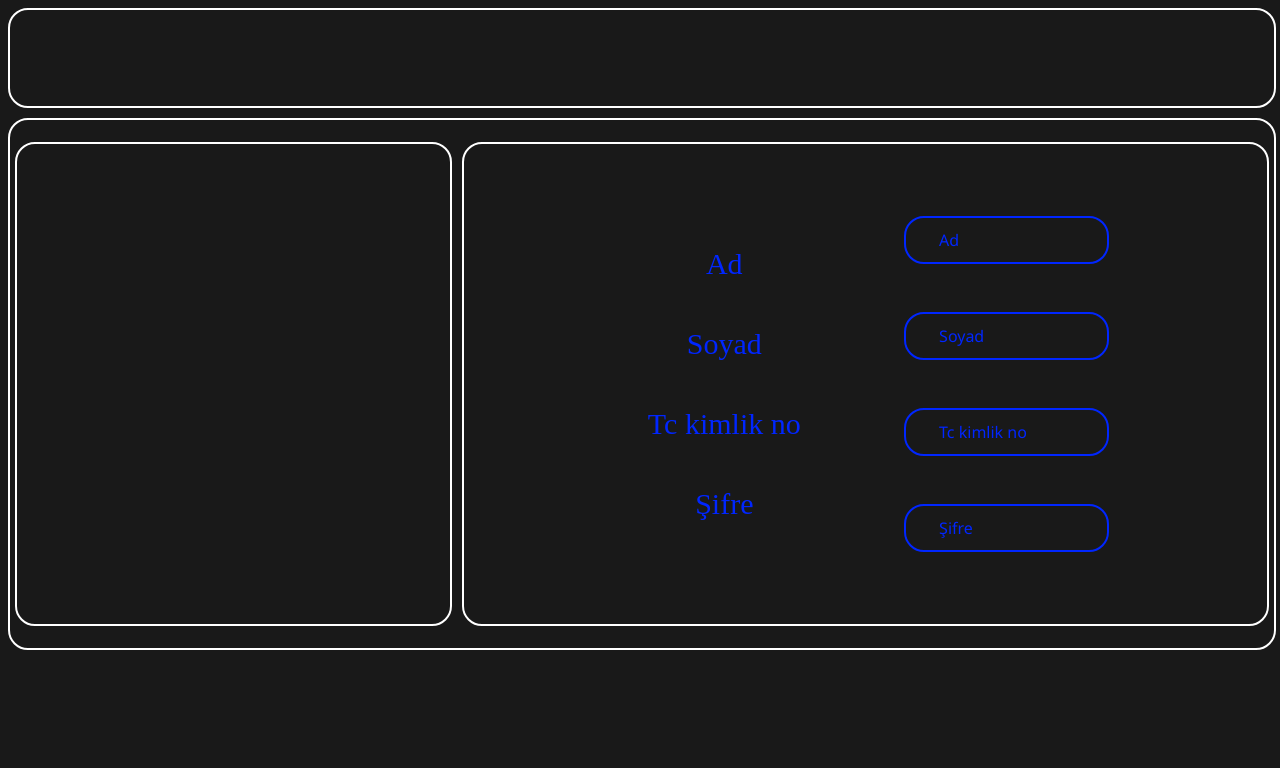
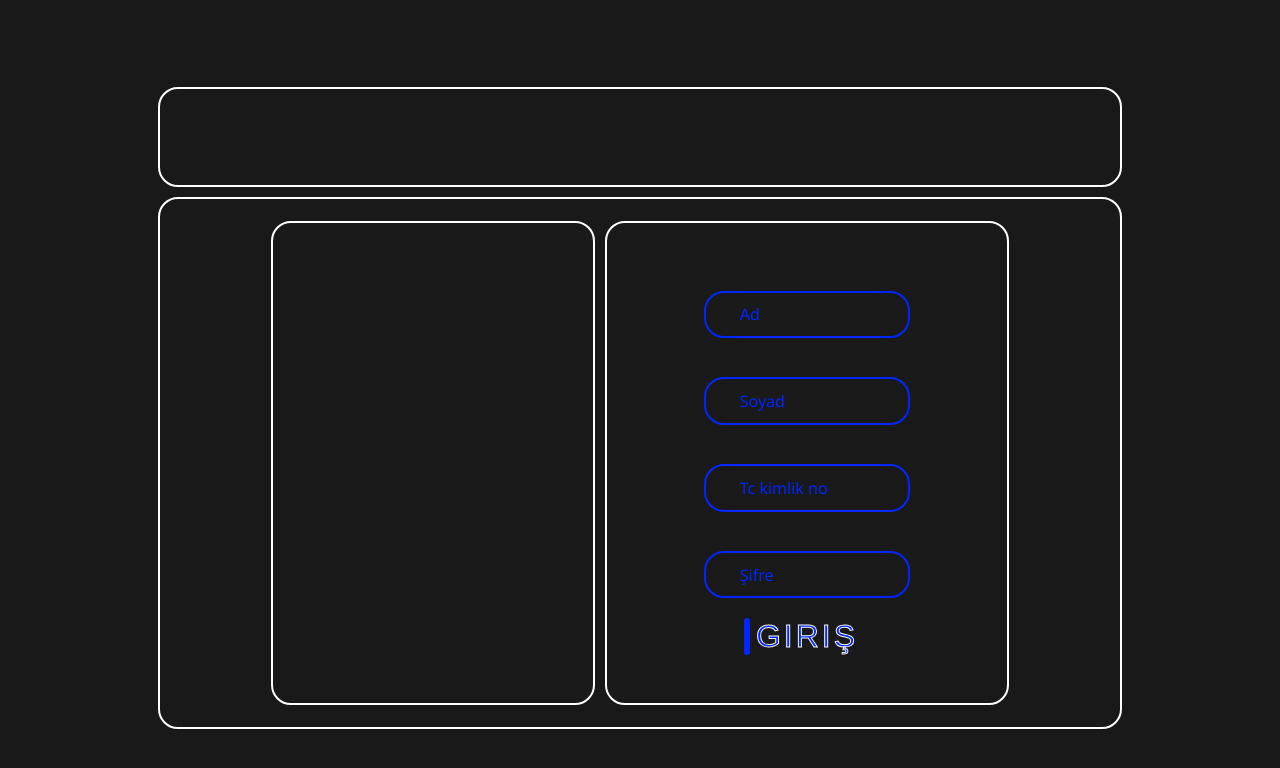
Before and after one commit to MustafaCebeci/STO_ft_Kumo, a website: page html/index.html in a window 1280 px wide. Drawn offline with Linux system fonts and the light colour scheme.

Commit message:
giris buttonu yapıldı o7

```diff
--- a/html/index.html
+++ b/html/index.html
@@ -11,12 +11,7 @@
     <div id="d1">
         <div id="insan"></div>
         <div id="giris">
-            <div class="dd">
-                <div class="bilgiler">Ad</div>
-                <div class="bilgiler">Soyad</div>
-                <div class="bilgiler">Tc kimlik no</div>
-                <div class="bilgiler">Şifre</div>
-            </div>
+
             <div class="dd">
                 <div class="inpler">
                     <input type="text" required="" autocomplete="off">
@@ -34,6 +29,10 @@
                     <input type="text" required="" autocomplete="off">
                     <label for="name">Şifre</label>
                 </div>
+                <button class="button" data-text="Awesome" id="btn_grs">
+                    <span class="actual-text">&nbsp;giriş&nbsp;</span>
+                    <span aria-hidden="true" class="hover-text">&nbsp;giriş&nbsp;</span>
+                </button>
             </div>
             </div>
         </div>
--- a/public/frontend/css/index.css
+++ b/public/frontend/css/index.css
@@ -5,16 +5,16 @@
 
 body{
     display: flex;
-    justify-content: flex-start;
-    align-items: flex-start;
+    justify-content: center;
+    align-items:center;
+    height: 100vh;
     flex-direction: column;
-    height: 100vh;
     background-color:rgb(25, 25, 25);
     overflow: hidden;
 }
 #g_panel{
     height:6rem;
-    width:100%;
+    width:60rem;
     border:2px solid white;
 }
 #d1{
@@ -23,14 +23,14 @@ body{
     align-items: center;
     flex-direction: row;
     height: 33rem;
-    width: 100%;
+    width: 60rem;
     border:2px solid white;
     margin-top: 10px;
 }
 #insan{
     margin: 5px;
     height: 30rem;
-    width: 35%;
+    width: 20rem;
     border:2px solid white;
 }
 
@@ -41,7 +41,7 @@ body{
     align-items: center;
     margin: 5px;
     height: 30rem;
-    width: 65%;
+    width: 25rem;
     border:2px solid white;
 }
 .dd{
@@ -55,7 +55,7 @@ body{
 }
 .bilgiler{
     height: 5rem;
-    width: 15rem;
+    width: 13rem;
     margin-right: 1rem;
     margin-left: 1rem;
     display: flex;
@@ -113,3 +113,47 @@ body{
   .inpler :is(input:focus, input:valid) {
     border-color: rgb(150, 150, 200);
   }
+
+/* === removing default button style ===*/
+.button {
+    margin: 0;
+    height: auto;
+    background: transparent;
+    padding: 0;
+    border: none;
+    cursor: pointer;
+  }
+
+  /* button styling */
+  .button {
+    --border-right: 6px;
+    --text-stroke-color: rgb(255, 255, 255);
+    --animation-color: rgb(0, 38, 255);
+    --fs-size: 2em;
+    letter-spacing: 3px;
+    text-decoration: none;
+    font-size: var(--fs-size);
+    font-family: "Arial";
+    position: relative;
+    text-transform: uppercase;
+    color: transparent;
+    -webkit-text-stroke: 1px var(--text-stroke-color);
+  }
+  /* this is the text, when you hover on button */
+  .hover-text {
+    position: absolute;
+    box-sizing: border-box;
+    content: attr(data-text);
+    color: var(--animation-color);
+    width: 0%;
+    inset: 0;
+    border-right: var(--border-right) solid var(--animation-color);
+    overflow: hidden;
+    transition: 0.5s;
+    -webkit-text-stroke: 1px var(--animation-color);
+  }
+  /* hover */
+  .button:hover .hover-text {
+    width: 100%;
+    filter: drop-shadow(0 0 23px var(--animation-color))
+  }
```
